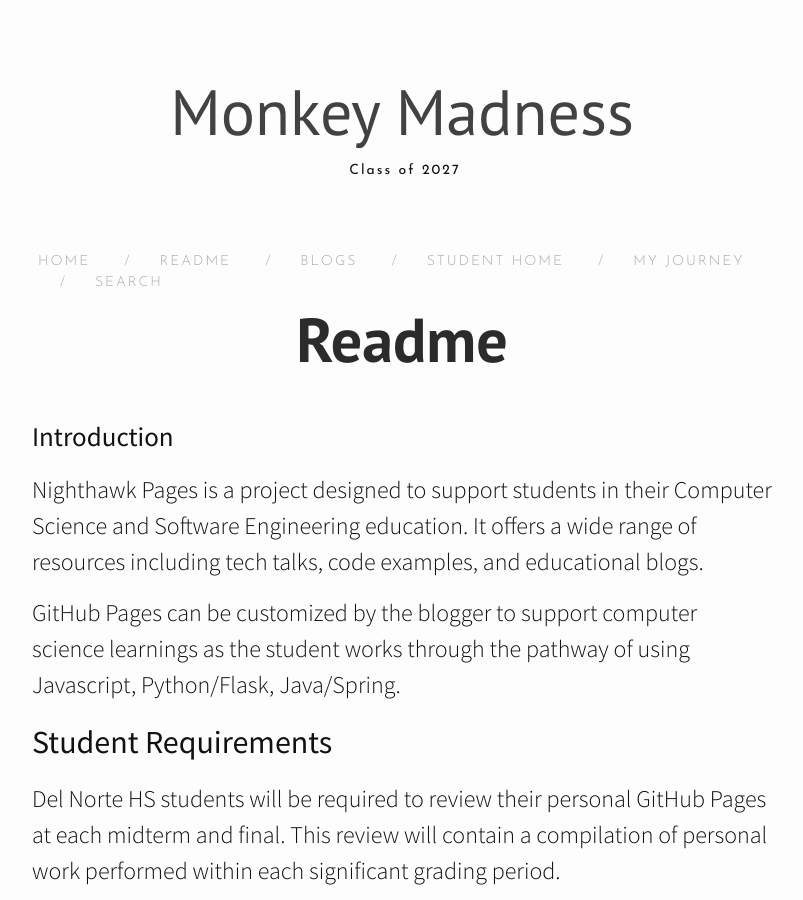
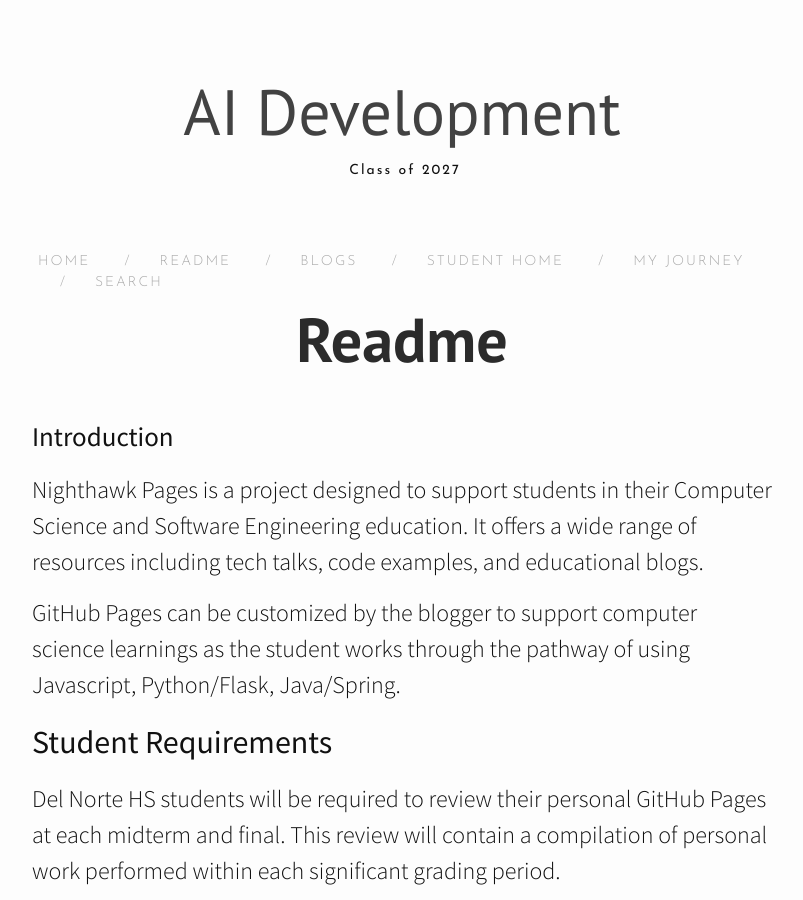
Before and after one commit to adikatre/adi_student, a Jekyll site: the page built from README4YML.md, in a window 1280 px wide and 900 px high. Shown: the whole window, without its empty margins (238-1041 px from the left). Built offline with Jekyll 4.4.1, drawn with Linux system fonts in a browser that asks for light colours; nearby versions of some CDN libraries; some of the changed text lies outside the part shown.

Commit message:
Update title and description in _config.yml

```diff
--- a/_config.yml
+++ b/_config.yml
@@ -1,4 +1,4 @@
-title: Monkey Madness
+title: AI Development
 description: "Class of 2027"
 owner_name: Aditya Katre
 github_username: adik1025
```
